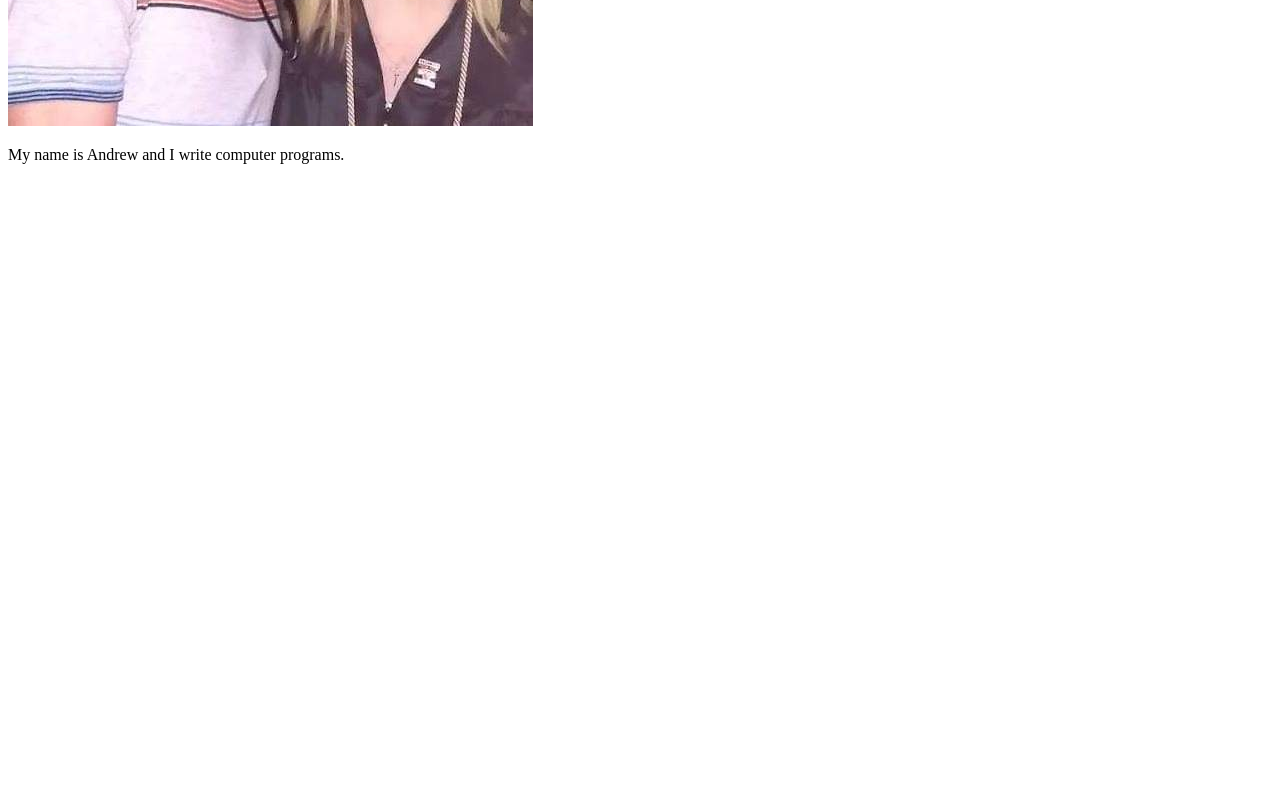
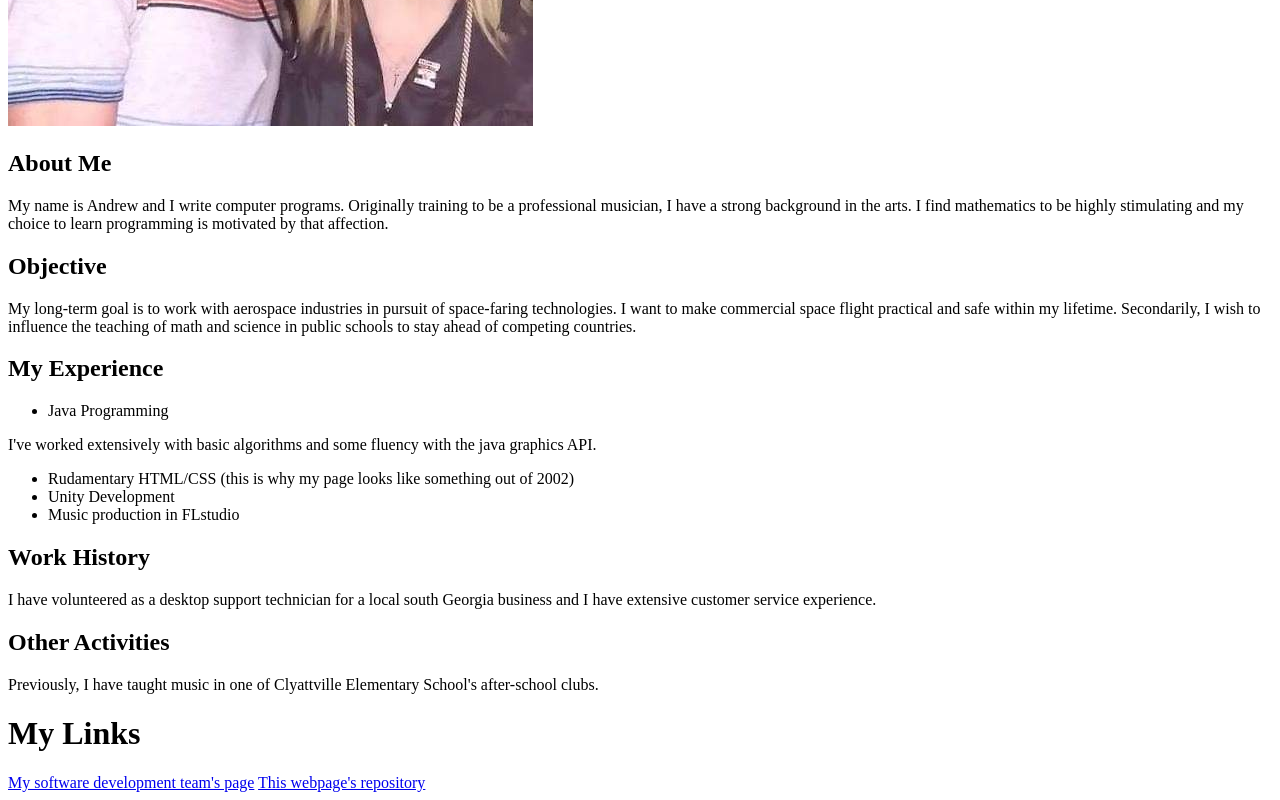
Before and after one commit to CUTmayne/CUTmayne.github.io, a plain HTML site: page index.html in a window 1280 px wide. Shown: the part 479-1279 px from the top of the page. Before the commit the page ends 800 px from the top, so only its background shows below. Drawn offline with Linux system fonts and the light colour scheme.

Commit message:
added text and links

```diff
--- a/index.html
+++ b/index.html
@@ -6,6 +6,34 @@
 	<body>
 		<h1>Andrew's Coding Corner</h1>
 		<img src="webphoto1.jpg">
-		<p>My name is Andrew and I write computer programs.</p>
+		<h2>About Me</h2>
+		<p>My name is Andrew and I write computer programs. Originally training to be a professional
+		musician, I have a strong background in the arts. I find mathematics to be highly stimulating
+		and my choice to learn programming is motivated by that affection.</p>
+		<h2>Objective</h2>
+		<p>My long-term goal is to work with aerospace industries in pursuit of space-faring technologies.
+		I want to make commercial space flight practical and safe within my lifetime. Secondarily, I wish to
+		influence the teaching of math and science in public schools to stay ahead of competing countries.</p>
+		<h2>My Experience</h2>
+		<ul>
+			<li>Java Programming</li>
+		</ul>
+			<p>I've worked extensively with basic algorithms and some fluency with the java graphics API.</p>
+		<ul>
+			<li>Rudamentary HTML/CSS (this is why my page looks like something out of 2002)</li>
+			<li>Unity Development</li>
+			<li>Music production in FLstudio</li>
+		</ul>
+		<h2>Work History</h2>
+		<p>I have volunteered as a desktop support technician for a local south Georgia business and I
+		have extensive customer service experience.</p>
+		<h2>Other Activities</h2>
+		<p>Previously, I have taught music in one of Clyattville Elementary School's after-school clubs.</p>
+		<h1>My Links</h1>
+		<a href ="https://bugattivsu.github.io" target = "_blank">My software development team's page</a>
+		<a href ="https://github.com/CUTmayne/CUTmayne.github.io" target = "_blank">This webpage's repository</a>
+
+
+
 	</body>
 </html>
```
